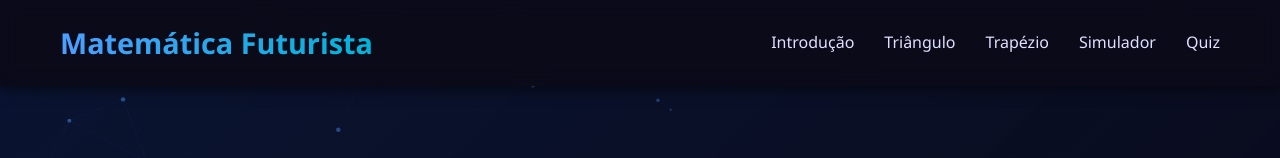
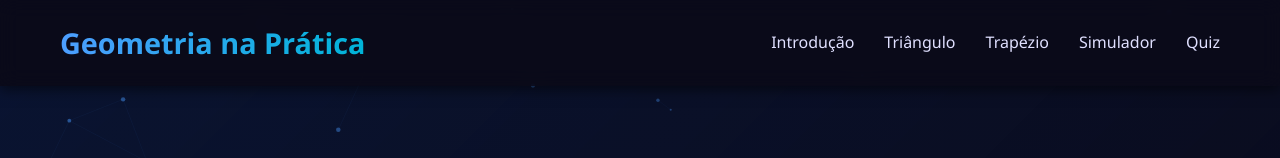
Before and after one commit to Renato-ctr/Trabalho-de-Matem-tica-Matem-tica-Futurista-Grupo-2-1-EMI-ASN-2025, a plain HTML site: page index.html in a window 1280 px wide. Shown: the top 158 px of the page. Drawn offline with Linux system fonts and the light colour scheme.

Commit message:
Update index.html

```diff
--- a/index.html
+++ b/index.html
@@ -4,8 +4,9 @@
 <head>
   <meta charset="UTF-8">
   <meta name="viewport" content="width=device-width, initial-scale=1.0">
-  <title>Matemática - Área do Triângulo e Trapézio</title>
+  <title>Geometria na Prática- Área do Triângulo e Trapézio</title>
   <link rel="icon" type="image/x-icon" href="/image/favicon (3).ico" sizes="512x512">
+
   <link rel="stylesheet" href="style.css">
 
 </head>
@@ -17,7 +18,7 @@
     <div class="container">
       <div class="header-content">
         <div class="logo">
-          <h1>Matemática Futurista</h1>
+          <h1>Geometria na Prática</h1>
         </div>
         <nav>
           <ul>
@@ -294,7 +295,7 @@
   <footer>
     <div class="container">
       <div class="footer-content">
-        <div class="footer-logo">Matemática Futurista</div>
+        <div class="footer-logo">Geometria na Prática</div>
         <p>© Todos os Direitos reservados ao Grupo2 1°EMI-IPI-2025-ASN</p>
       </div>
     </div>
```
